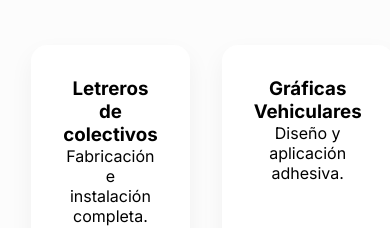
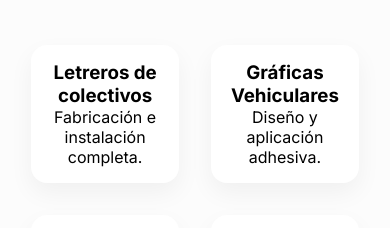
Before and after one commit to shyupss/Letreros-Hermes, a website built with Vite: page index.html in a window 390 px wide. Shown: the part 778-1006 px from the top of the page. Built offline with nearby package versions, Linux system fonts and the light colour scheme.

Commit message:
sexto test

```diff
--- a/styles/styles.css
+++ b/styles/styles.css
@@ -88,7 +88,7 @@ header{
 .service-card{
     font-size: clamp(1rem, 0.7vw, 2rem);
     background: white;
-    padding: 2rem;
+    padding: 1.5rem;
     border-radius: 16px;
     box-shadow: 0 10px 25px rgba(0,0,0,0.05);
     transition: 0.3s ease;
@@ -206,6 +206,16 @@ header{
     }
 }
 
+@media (max-width: 600px) {
+    .service-card{
+    font-size: clamp(1rem, 0.7vw, 2rem);
+    background: white;
+    padding: 1rem;
+    border-radius: 16px;
+    box-shadow: 0 10px 25px rgba(0,0,0,0.05);
+    transition: 0.3s ease;
+}
+}
 
 /* carrusel */
 @media (max-width: 768px) {
```
